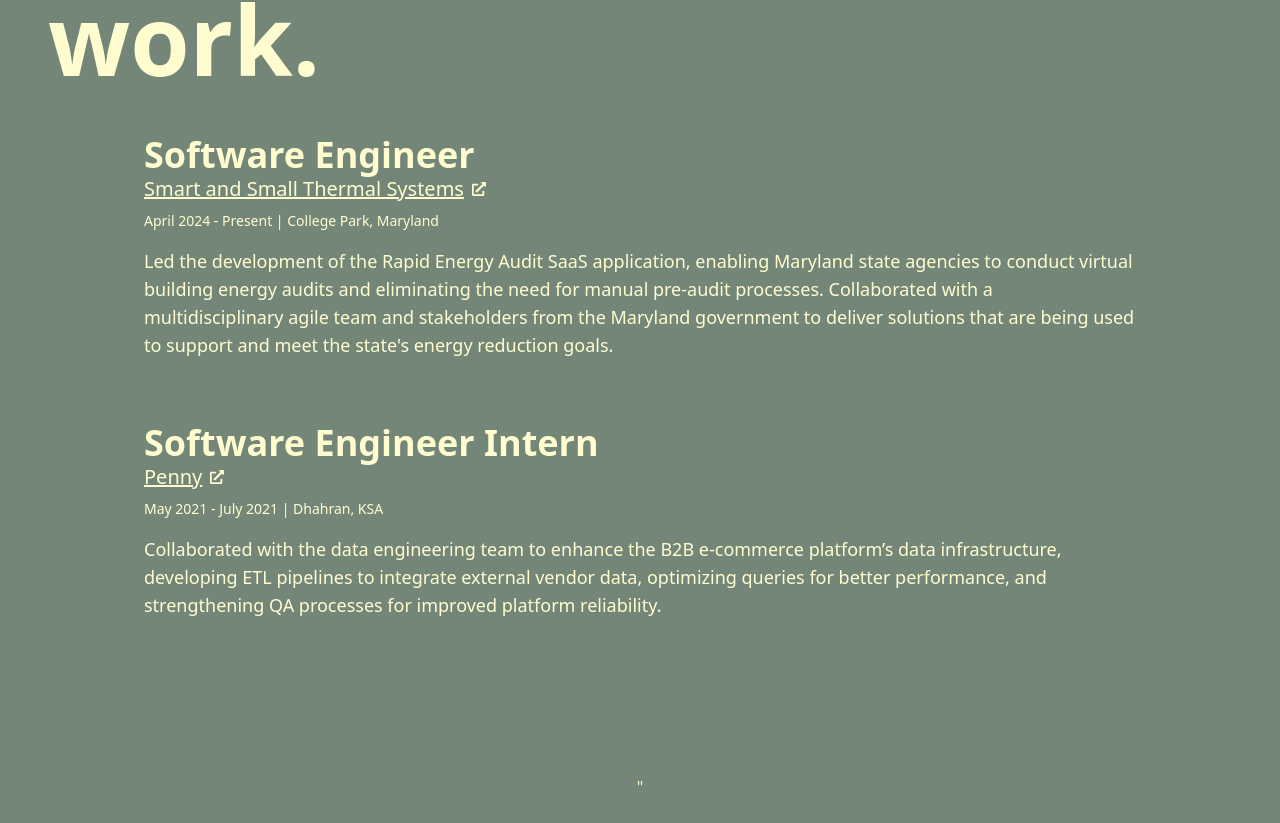
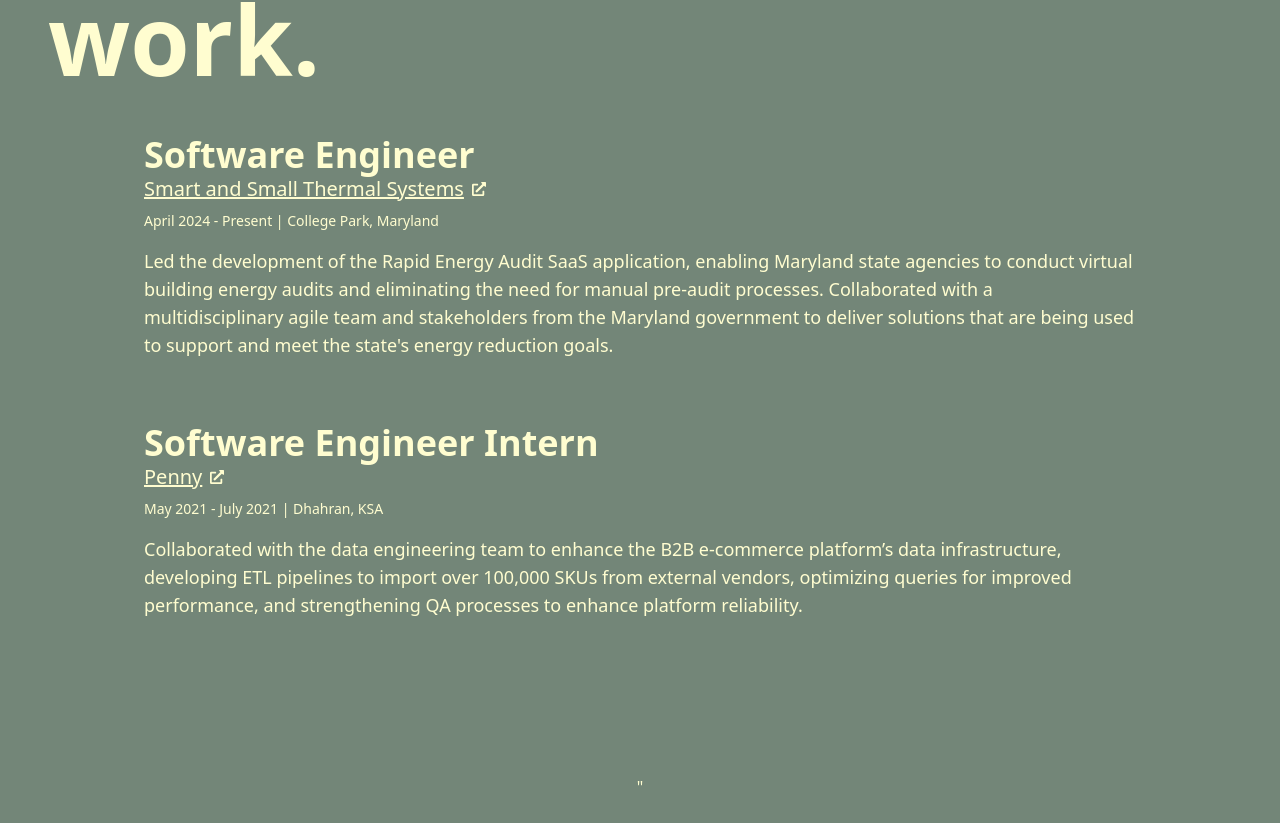
Before and after one commit to ris-tlp/ris-tlp.github.io, a React (Vite) app: page / in a window 1280 px wide. Shown: the part 1657-2480 px from the top of the page. Built offline with nearby package versions, Linux system fonts and the light colour scheme.

Commit message:
Rephrase

```diff
--- a/src/components/WorkExperience.tsx
+++ b/src/components/WorkExperience.tsx
@@ -26,7 +26,7 @@ export default function WorkExperience() {
                     companyUrl="https://penny.co/"
                     dates="May 2021 - July 2021"
                     location="Dhahran, KSA"
-                    description="Collaborated with the data engineering team to enhance the B2B e-commerce platform’s data infrastructure, developing ETL pipelines to integrate external vendor data, optimizing queries for better performance, and strengthening QA processes for improved platform reliability."
+                    description="Collaborated with the data engineering team to enhance the B2B e-commerce platform’s data infrastructure, developing ETL pipelines to import over 100,000 SKUs from external vendors, optimizing queries for improved performance, and strengthening QA processes to enhance platform reliability."
                 />
 
 
```
